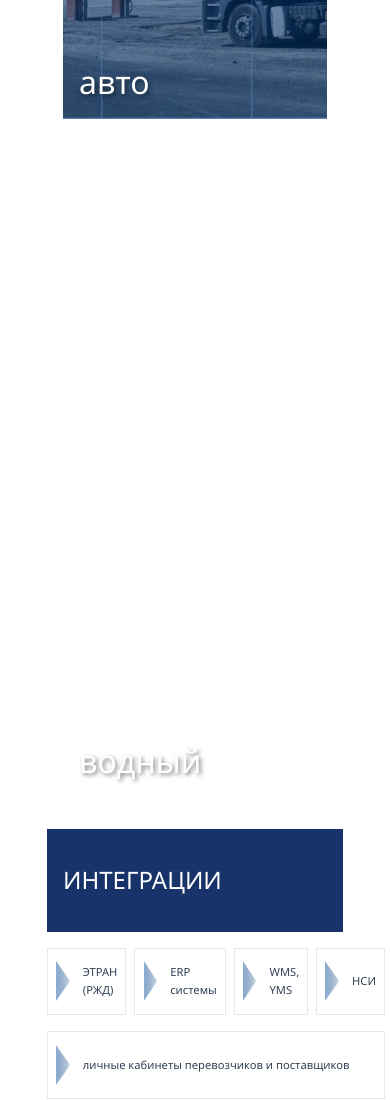
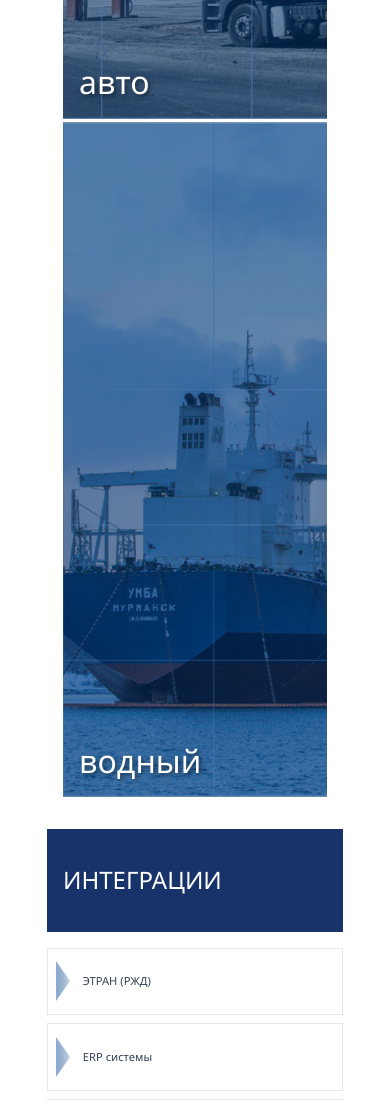
Before and after one commit to Anastasia-Gorlina/tek-logistika, a website: page index.html in a window 390 px wide. Shown: the part 5540-6640 px from the top of the page. Drawn offline with Linux system fonts and the light colour scheme.

Commit message:
redisign3

```diff
--- a/styles.css
+++ b/styles.css
@@ -329,7 +329,7 @@ body {
     padding: 1rem;
 }
 .transport-text-4 {
-    background: url('image/Сcomposite_image4.png');
+    background: url('image/composite_image4.png');
     min-height: 80vh;
     width: 100%;
     padding: 1rem;
@@ -986,7 +986,6 @@ body {
     }
 
     .system-integrations-grid {
-        flex-direction: column;
         gap: 1rem;
     }
 
@@ -1071,7 +1070,6 @@ body {
     .table-cell {
         min-height: 120px;
         border: none;
-        /* padding: 2rem; */
     }
 
     .cell-icon {
@@ -1127,7 +1125,6 @@ body {
     }
 
     .system-integrations-grid {
-        flex-direction: column;
         gap: 1rem;
     }
 
@@ -1138,7 +1135,7 @@ body {
 
     .system-integration-row-top {
         display: grid;
-        /* grid-template-columns: 1fr; */
+        grid-template-columns: 1fr;
         gap: 0.5rem;
     }
 
@@ -1343,6 +1340,10 @@ body {
         font-size: 0.8rem;
         padding: 1rem 2rem;
     }
+    .system-integration-item-right {
+        width: 100%;
+    }
+
     .introduction-content-item-text-title {
         padding: 1rem;
         width: 30%;
```
